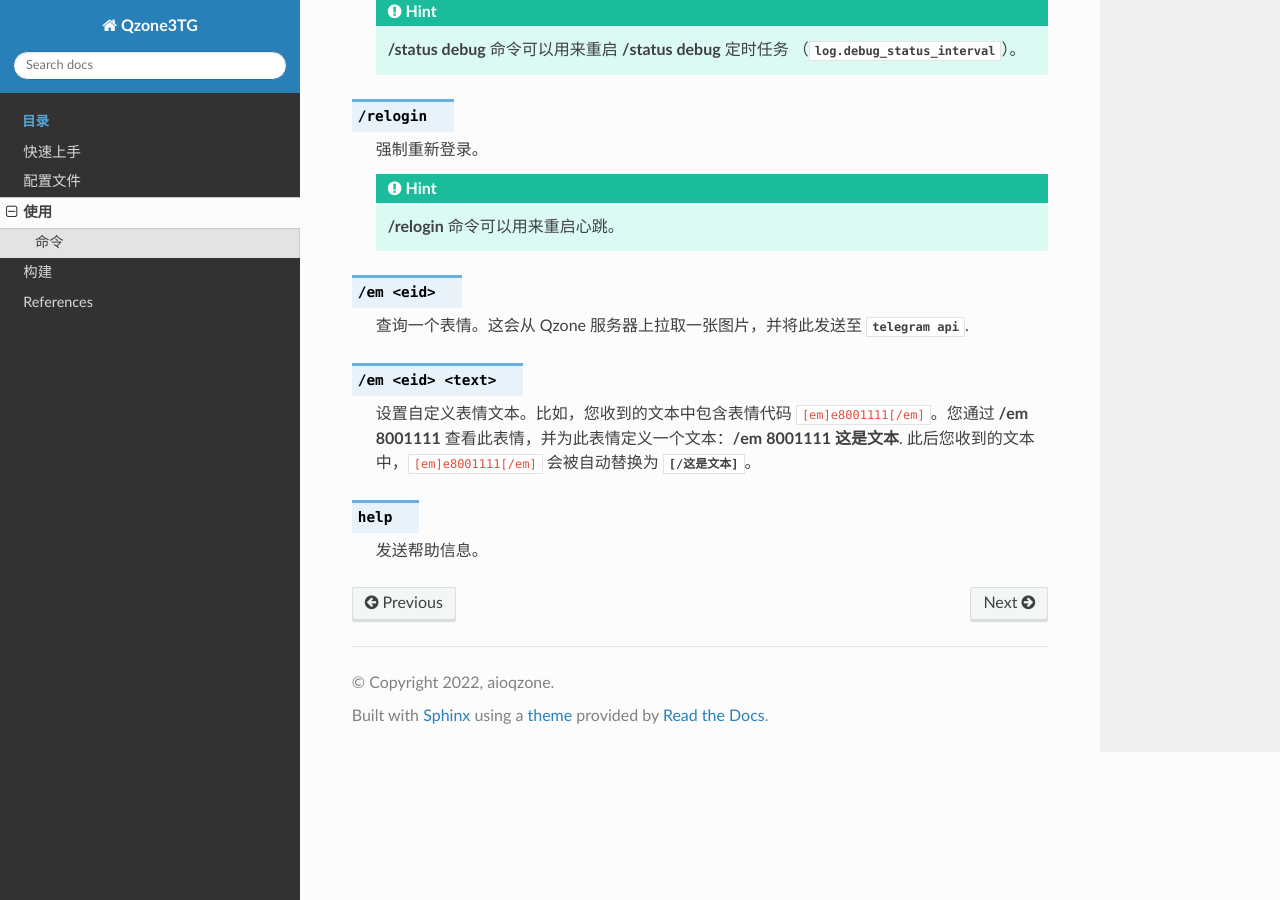
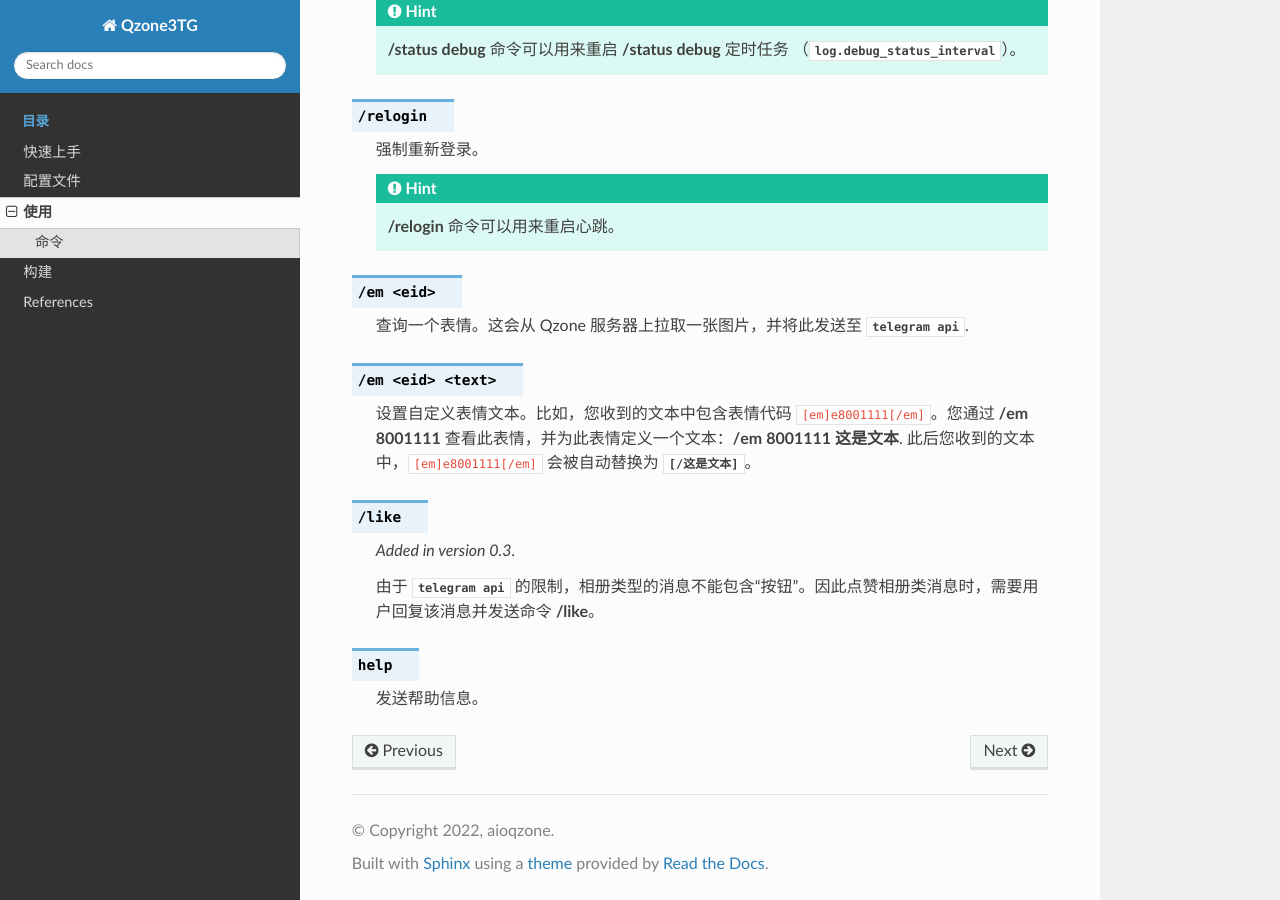
Before and after one commit to aioqzone/Qzone2TG, a Sphinx documentation site: the page built from doc/source/usage.rst, in a window 1280 px wide and 900 px high, scrolled down 722 px. Built offline with Sphinx 7.4.7 and the Read the Docs theme 2.0.0, drawn with Linux system fonts in a browser that asks for light colours.

Commit message:
doc: add new command

```diff
--- a/doc/source/usage.rst
+++ b/doc/source/usage.rst
@@ -49,6 +49,13 @@
     :command:`/em 8001111` 查看此表情，并为此表情定义一个文本：:command:`/em 8001111 这是文本`.
     此后您收到的文本中，``[em]e8001111[/em]`` 会被自动替换为 `![/这是文本]`。
 
+.. option:: /like
+
+    .. versionadded:: 0.3
+
+    由于 `!telegram api` 的限制，相册类型的消息不能包含“按钮”。因此点赞相册类消息时，需要用户回复该消息并发送命令
+    :command:`/like`。
+
 .. option:: help
 
     发送帮助信息。
```
